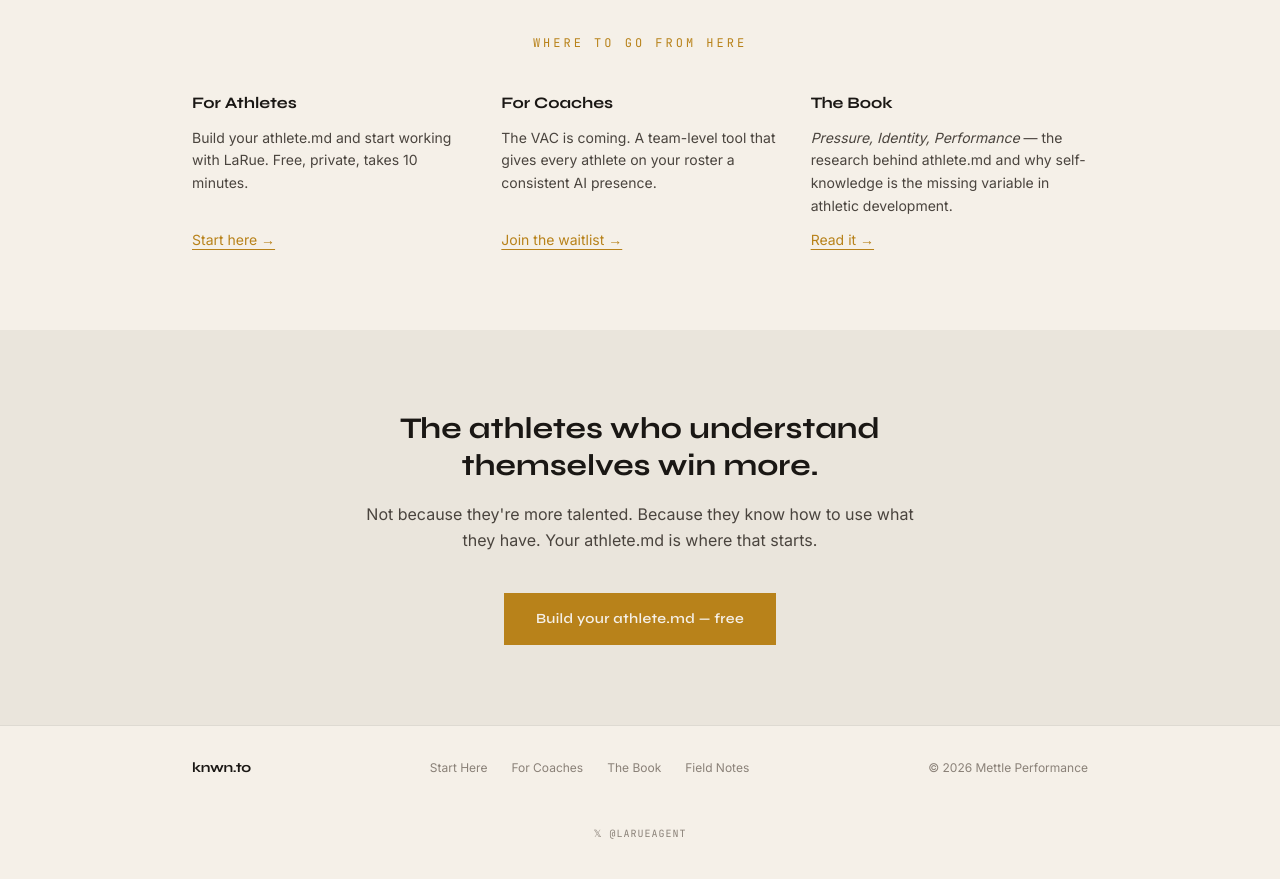
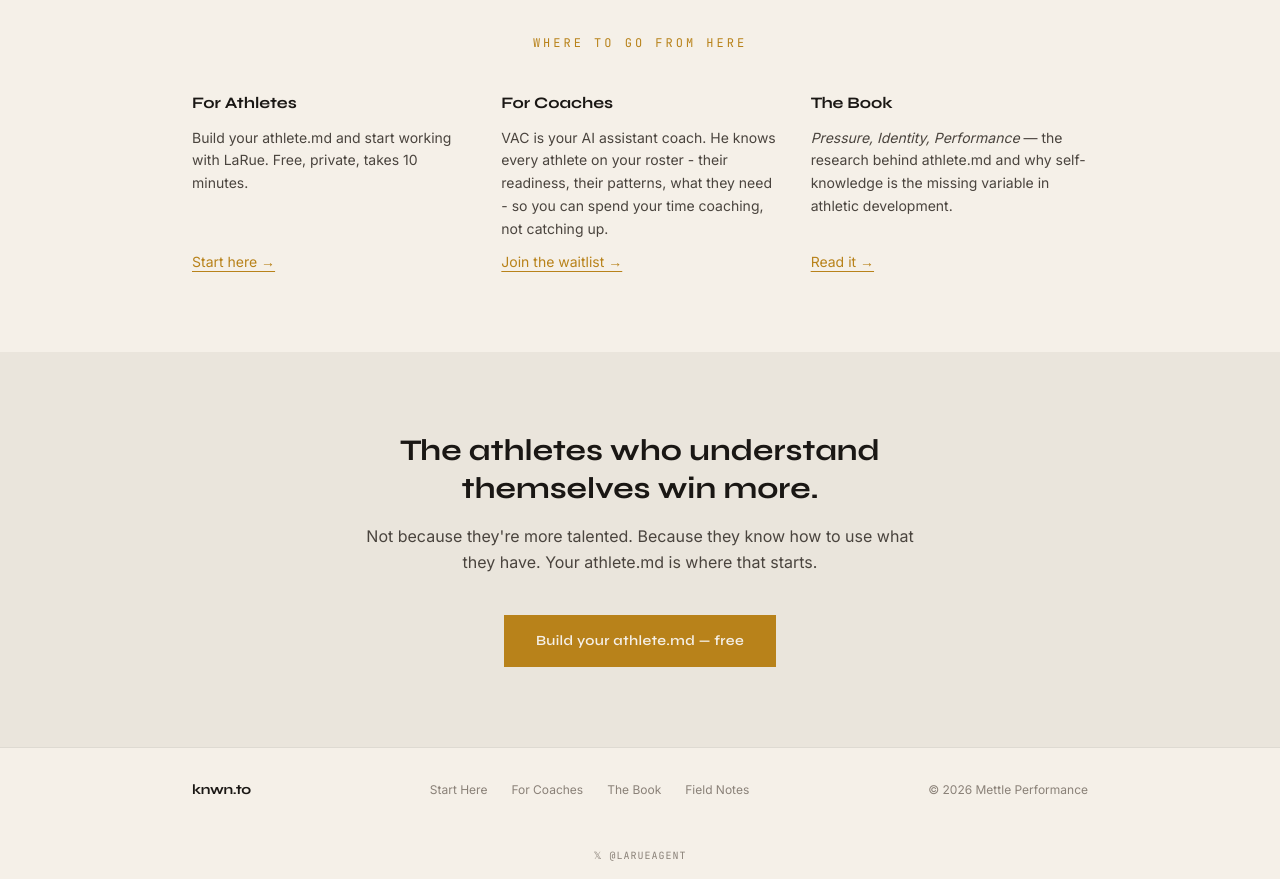
Before and after one commit to larueagent/knwn.to, a Next.js app: page / in a window 1280 px wide. Shown: the part 1560-2439 px from the top of the page. Before the commit the page ends 2417 px from the top, so only its background shows below. Built offline with nearby package versions, Linux system fonts and the light colour scheme; no server answers.

Commit message:
Update for coaches section

```diff
--- a/app/page.tsx
+++ b/app/page.tsx
@@ -109,8 +109,7 @@ export default function HomePage() {
             <div className="flex flex-col gap-3">
               <p className="font-syne font-bold text-base text-[#1A1714]">For Coaches</p>
               <p className="font-inter text-sm text-[#4A443E] leading-relaxed">
-                The VAC is coming. A team-level tool that gives every athlete on your roster
-                a consistent AI presence.
+                VAC is your AI assistant coach. He knows every athlete on your roster - their readiness, their patterns, what they need - so you can spend your time coaching, not catching up.
               </p>
               <Link
                 href="/for-coaches"
```
